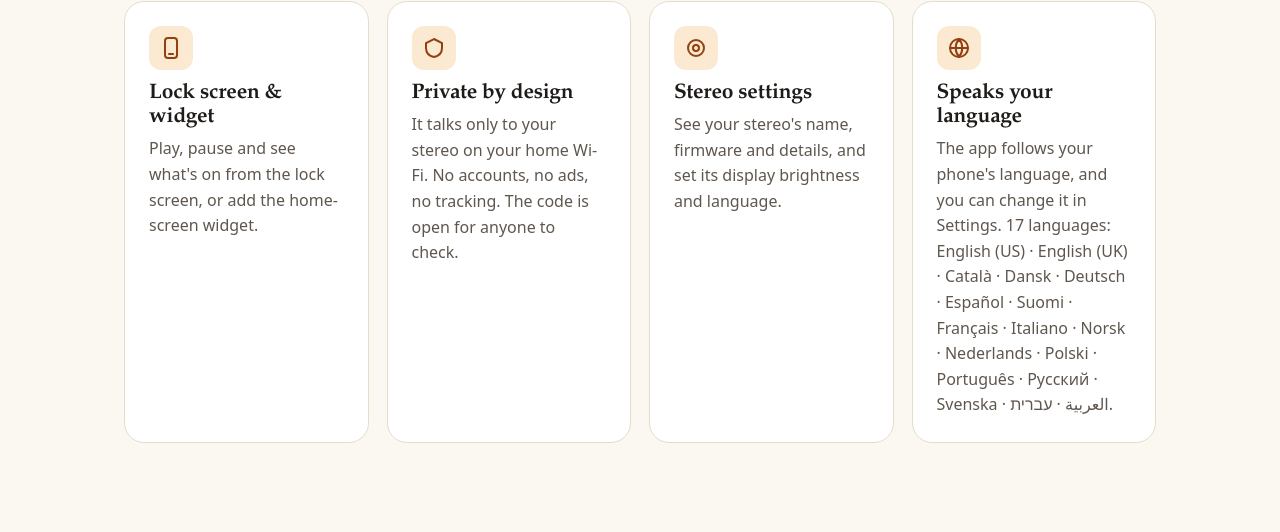
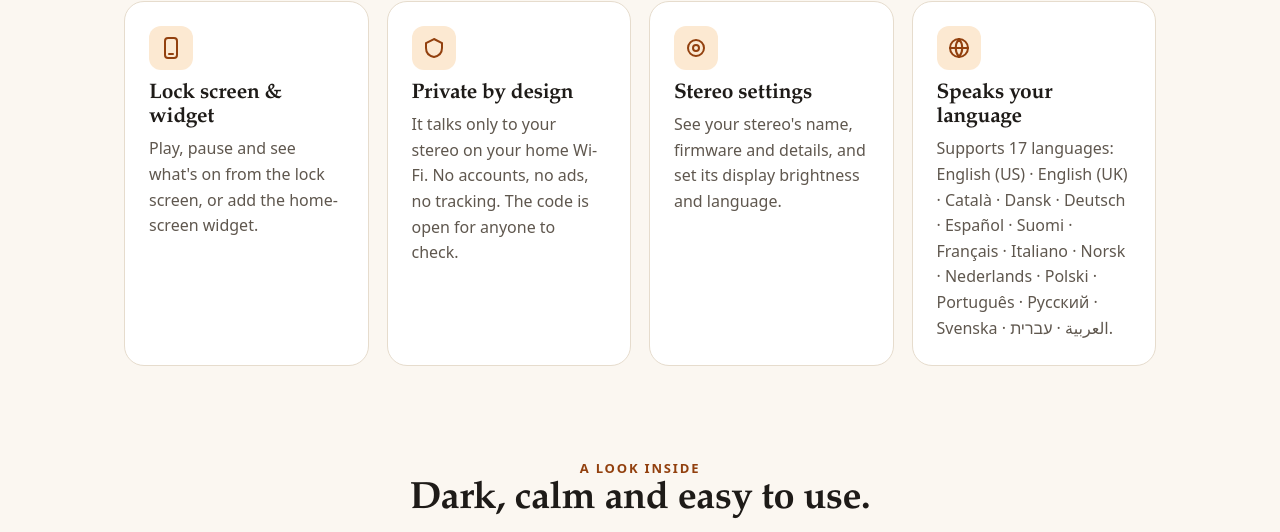
Before and after one commit to EyalPrice/CambridgeConnectLegacy, a plain HTML site: page docs/index.html in a window 1280 px wide. Shown: the part 1687-2219 px from the top of the page. Drawn offline with Linux system fonts and the light colour scheme.

Commit message:
Website: shorter languages box
Co-Authored-By: Claude Opus 5.5 <noreply@anthropic.com>
Claude-Session: https://claude.ai/code/session_01SzvnwcUQWiAH4hvT4v1D63

```diff
--- a/docs/index.html
+++ b/docs/index.html
@@ -255,7 +255,7 @@
         <div class="card"><div class="ico"><svg viewBox="0 0 24 24" fill="none" stroke="currentColor" stroke-width="2" stroke-linecap="round" aria-hidden="true"><circle cx="12" cy="12" r="3"/><circle cx="12" cy="12" r="8"/></svg></div>
           <h3>Stereo settings</h3><p>See your stereo's name, firmware and details, and set its display brightness and language.</p></div>
         <div class="card"><div class="ico"><svg viewBox="0 0 24 24" fill="none" stroke="currentColor" stroke-width="2" stroke-linecap="round" stroke-linejoin="round" aria-hidden="true"><circle cx="12" cy="12" r="9"/><path d="M3 12h18M12 3a14 14 0 0 1 0 18M12 3a14 14 0 0 0 0 18"/></svg></div>
-          <h3>Speaks your language</h3><p>The app follows your phone's language, and you can change it in Settings. 17 languages: <span lang="en-US">English (US)</span> · <span lang="en-GB">English (UK)</span> · <span lang="ca">Català</span> · <span lang="da">Dansk</span> · <span lang="de">Deutsch</span> · <span lang="es">Español</span> · <span lang="fi">Suomi</span> · <span lang="fr">Français</span> · <span lang="it">Italiano</span> · <span lang="nb">Norsk</span> · <span lang="nl">Nederlands</span> · <span lang="pl">Polski</span> · <span lang="pt-PT">Português</span> · <span lang="ru">Русский</span> · <span lang="sv">Svenska</span> · <span lang="he" dir="rtl">עברית</span> · <span lang="ar" dir="rtl">العربية</span>.</p></div>
+          <h3>Speaks your language</h3><p>Supports 17 languages: <span lang="en-US">English (US)</span> · <span lang="en-GB">English (UK)</span> · <span lang="ca">Català</span> · <span lang="da">Dansk</span> · <span lang="de">Deutsch</span> · <span lang="es">Español</span> · <span lang="fi">Suomi</span> · <span lang="fr">Français</span> · <span lang="it">Italiano</span> · <span lang="nb">Norsk</span> · <span lang="nl">Nederlands</span> · <span lang="pl">Polski</span> · <span lang="pt-PT">Português</span> · <span lang="ru">Русский</span> · <span lang="sv">Svenska</span> · <span lang="he" dir="rtl">עברית</span> · <span lang="ar" dir="rtl">العربية</span>.</p></div>
       </div>
     </div>
   </section>
```
